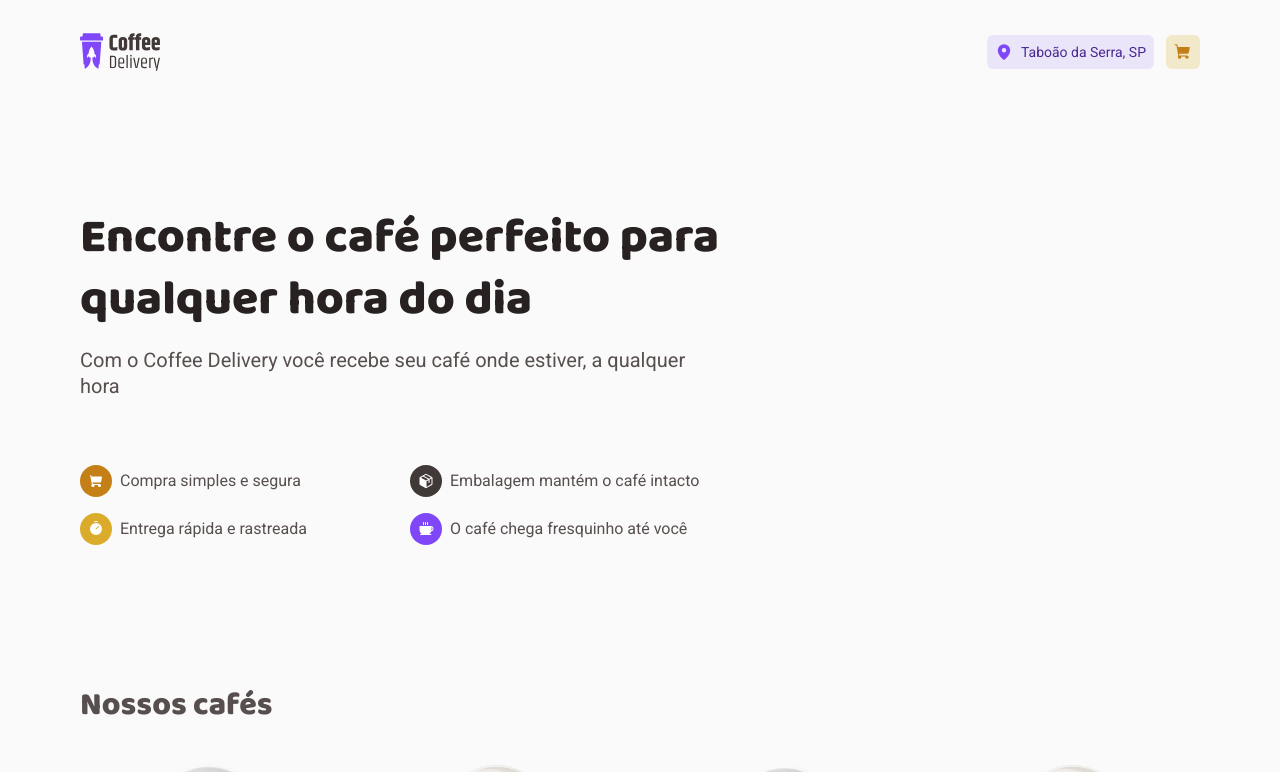
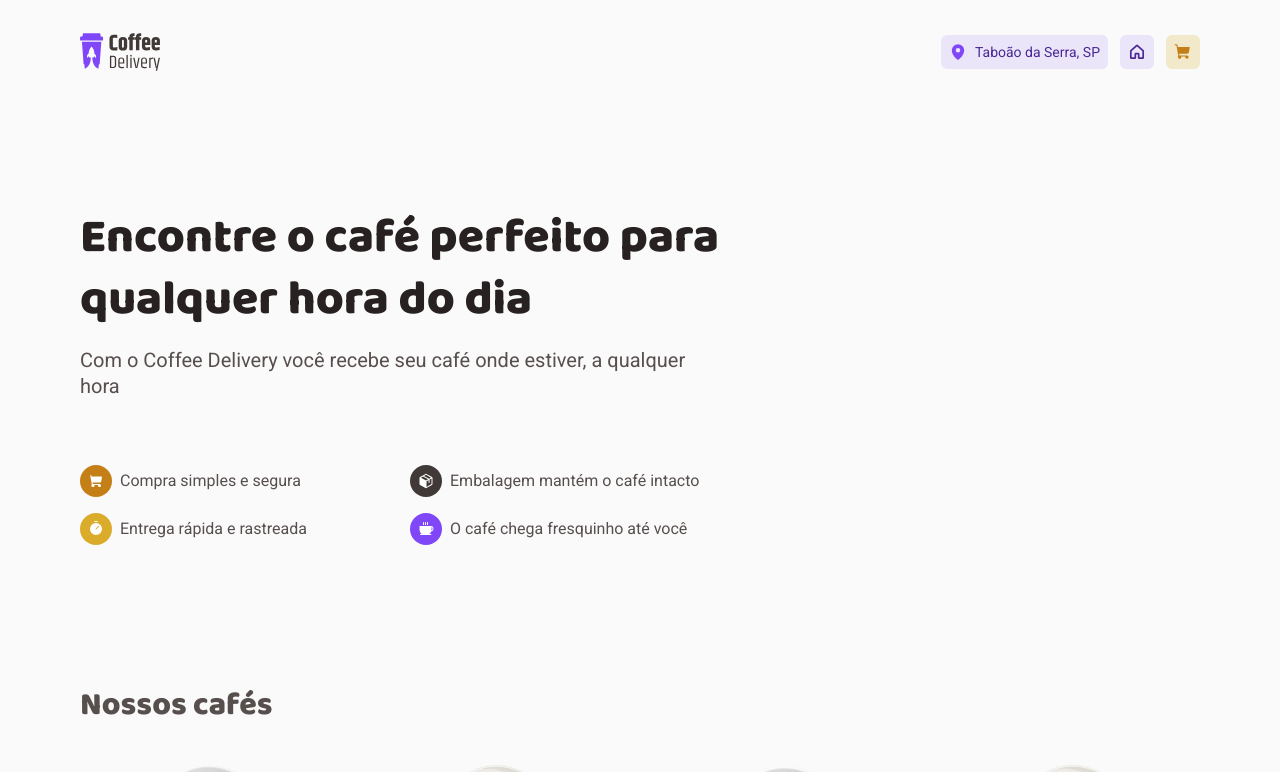
Before and after one commit to rogerrm95/coffee-delivery, a React (Vite) app: page / in a window 1280 px wide. Shown: the top 772 px of the page. Built offline with nearby package versions, Linux system fonts and the light colour scheme.

Commit message:
add: Home button in header and add scrollreveal in product list

```diff
--- a/package.json
+++ b/package.json
@@ -19,6 +19,7 @@
     "react-hook-form": "^7.34.2",
     "react-router-dom": "^6.3.0",
     "react-toastify": "^9.0.8",
+    "scrollreveal": "^4.0.9",
     "styled-components": "^5.3.5",
     "zod": "^3.18.0"
   },
@@ -26,6 +27,7 @@
     "@rocketseat/eslint-config": "^1.1.3",
     "@types/react": "^18.0.15",
     "@types/react-dom": "^18.0.6",
+    "@types/scrollreveal": "^0.0.8",
     "@types/styled-components": "^5.1.25",
     "@vitejs/plugin-react": "^2.0.0",
     "eslint": "^8.21.0",
--- a/src/components/Header/index.tsx
+++ b/src/components/Header/index.tsx
@@ -1,10 +1,15 @@
 import { useNavigate } from 'react-router-dom'
 import { useCart } from '../../hooks/useCart'
 // Icons & Images //
-import { MapPin, ShoppingCart } from 'phosphor-react'
+import { House, MapPin, ShoppingCart } from 'phosphor-react'
 import LogoCoffeeDelivery from '../../assets/logo.svg'
 // Styles //
-import { HeaderContainer, LocationBadge, CartButton } from './styles'
+import {
+  HeaderContainer,
+  LocationBadge,
+  CartButton,
+  HomeButton,
+} from './styles'
 
 export function Header() {
   const navigate = useNavigate()
@@ -12,16 +17,16 @@ export function Header() {
 
   return (
     <HeaderContainer>
-      <img
-        src={LogoCoffeeDelivery}
-        alt="Copo de café"
-        onClick={() => navigate('/')}
-      />
+      <img src={LogoCoffeeDelivery} alt="Copo de café" />
       <div>
         <LocationBadge>
           <MapPin size={18} weight="fill" />
           Taboão da Serra, SP
         </LocationBadge>
+
+        <HomeButton onClick={() => navigate('/')}>
+          <House size={18} weight="bold" />
+        </HomeButton>
 
         <CartButton
           onClick={() => navigate('/checkout')}
--- a/src/components/Header/styles.ts
+++ b/src/components/Header/styles.ts
@@ -43,12 +43,7 @@ export const LocationBadge = styled.span`
     color: ${(props) => props.theme.colors.purple};
   }
 `
-
-interface CartButtonProps {
-  numberToItensAtShopCart: number
-}
-
-export const CartButton = styled.button<CartButtonProps>`
+export const Button = styled.button`
   padding: 0.5rem;
   border-radius: 6px;
 
@@ -57,11 +52,25 @@ export const CartButton = styled.button<CartButtonProps>`
   justify-content: center;
   gap: 0.5rem;
 
+  cursor: pointer;
+  transition: opacity 0.3s;
+
+  &:hover {
+    opacity: 0.7;
+  }
+`
+
+export const HomeButton = styled(Button)`
+  color: ${(props) => props.theme.colors['purple-dark']};
+  background: ${(props) => props.theme.colors['purple-light']};
+`
+interface CartButtonProps {
+  numberToItensAtShopCart: number
+}
+
+export const CartButton = styled(Button)<CartButtonProps>`
   color: ${(props) => props.theme.colors['yellow-dark']};
   background: ${(props) => props.theme.colors['yellow-light']};
-
-  cursor: pointer;
-  transition: opacity 0.3s;
 
   &::after {
     content: '${(props) => props.numberToItensAtShopCart}';
@@ -84,8 +93,4 @@ export const CartButton = styled.button<CartButtonProps>`
     font-weight: bold;
     font-size: 0.75rem;
   }
-
-  &:hover {
-    opacity: 0.7;
-  }
 `
--- a/src/components/ProductItem/index.tsx
+++ b/src/components/ProductItem/index.tsx
@@ -1,4 +1,5 @@
-import { useEffect, useState } from 'react'
+import { useEffect, useRef, useState } from 'react'
+import ScrollReveal from 'scrollreveal'
 import { ShoppingCart } from 'phosphor-react'
 import { toast } from 'react-toastify'
 // Hook //
@@ -29,6 +30,14 @@ export function ProductItem({ product }: ProductItemProps) {
   const [priceFormatted, setPriceFormatted] = useState<number | string>(
     product.price,
   )
+
+  const productRef = useRef<HTMLElement>(null)
+
+  useEffect(() => {
+    ScrollReveal().reveal(productRef.current, {
+      origin: 'bottom',
+    })
+  }, [])
 
   // Calcula o novo valor conforme a quantidade do produto altera //
   useEffect(() => {
@@ -88,7 +97,7 @@ export function ProductItem({ product }: ProductItemProps) {
   }
 
   return (
-    <ProductItemContainer>
+    <ProductItemContainer ref={productRef}>
       <img src={product.image} alt={product.name} />
 
       <div className="badge-features">
--- a/src/pages/Home/index.tsx
+++ b/src/pages/Home/index.tsx
@@ -63,7 +63,7 @@ export function Home() {
       <StoreContainer>
         <h2>Nossos cafés</h2>
 
-        <ul>
+        <ul className="product-list">
           {coffeesList.map((coffee) => (
             <ProductItem key={coffee.id} product={coffee} />
           ))}
```
Also changed, not shown: 1 other file (tests, documents, lock files or other folders).
